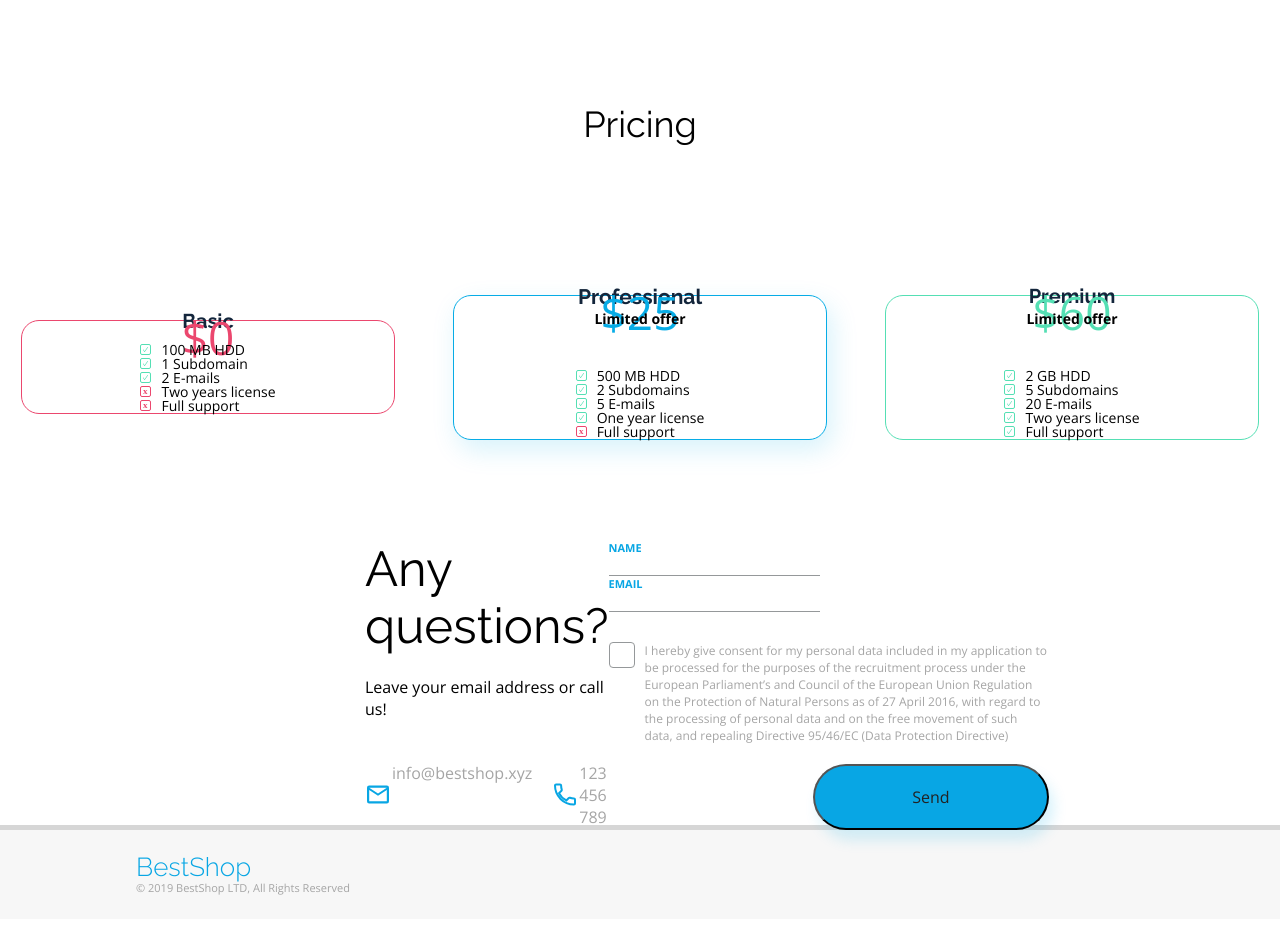
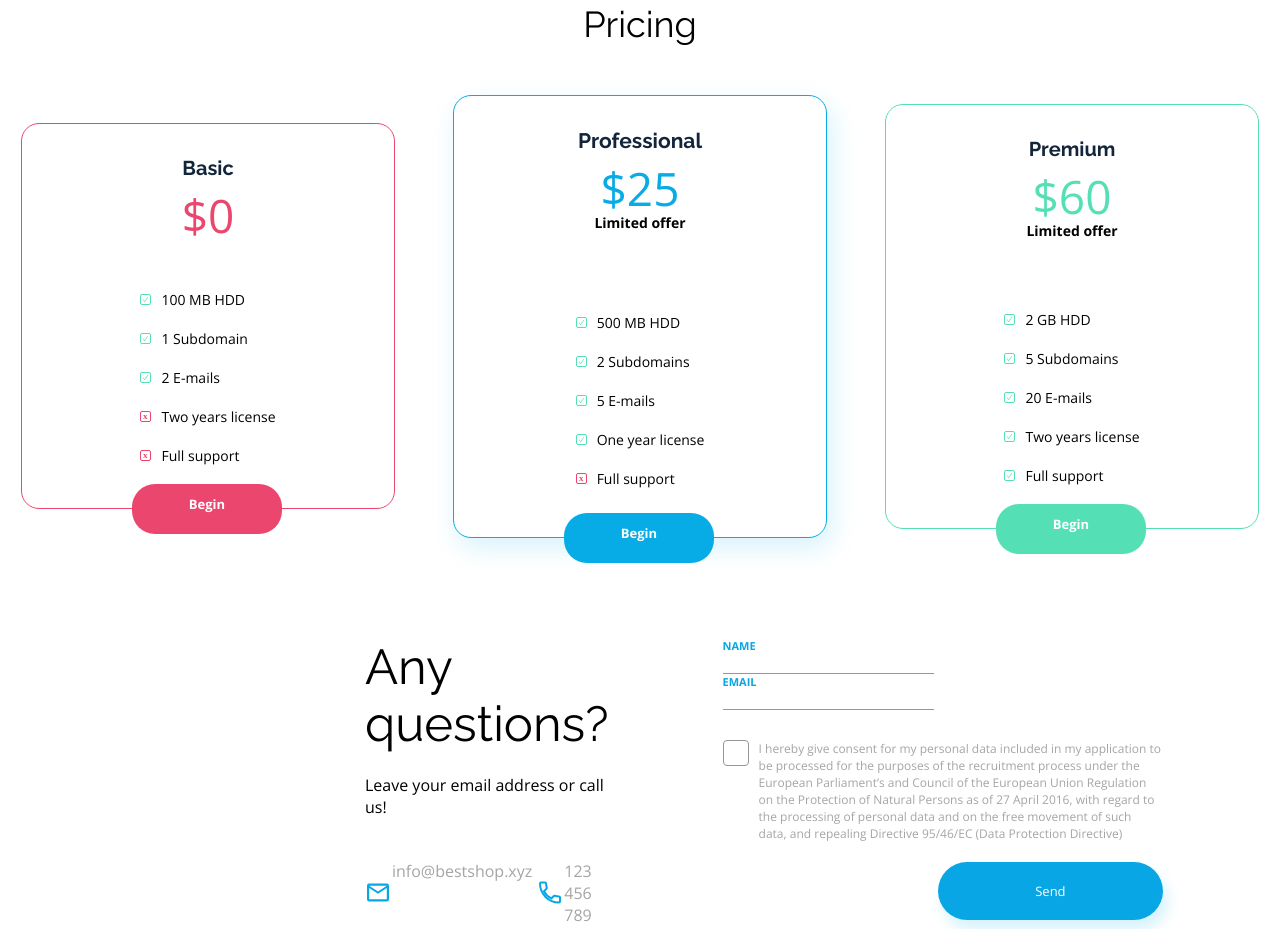
Before and after one commit to Emilia062/BestShop_project, a plain HTML site: page index.html in a window 1280 px wide. Shown: the part 3053-3982 px from the top of the page. Drawn offline with nearby package versions, Linux system fonts and the light colour scheme.

Commit message:
final_version
HTML/CSS. Final version of website.

```diff
--- a/css/style.css
+++ b/css/style.css
@@ -321,7 +321,7 @@
     flex-direction: column;
     justify-content: center;
     align-items: center;
-    margin: 100px 0;
+    padding: 100px 180px;
 }
 
 .pricing__title{
@@ -329,7 +329,6 @@
     color: rgba(0, 0, 0, 1);
     font-size: 36px;
     text-align: center;
-    margin-top: 100px;
     line-height: 42px;
     padding-bottom: 50px;
 }
@@ -338,18 +337,17 @@
     display: flex;
     justify-content: center;
     align-items: center;
-    margin-top: 100px;
 }
 
 .pricing__box{
     border-radius: 18px;
     background-color: var(--white);
     width: 372px;
-    /*height: 500px;*/
     display: flex;
     flex-direction: column;
     align-items: center;
-    /*position: relative;*/
+    flex-shrink: 0;
+    position: relative;
 }
 
 .pricing__box--basic{
@@ -370,10 +368,11 @@
     font-size: 20px;
     font-family: var(--raleway);
     font-weight: 700;
-    line-height: 1px;
     color: rgba(19, 37, 59, 1);
     padding-bottom: 14px;
+    padding-top: 34px;
 }
+
 .title--professional{
     font-size: 21px;
 }
@@ -382,7 +381,6 @@
     font-family: var(--open-sans);
     font-size: 46px;
     font-weight: 300;
-    line-height: 2px;
     padding-bottom: 5px;
 }
 
@@ -403,8 +401,24 @@
     font-family: var(--raleway);
     font-weight: 700;
     font-size: 12px;
-    line-height: 1px;
-    padding-bottom: 50px;
+    margin-bottom: 50px;
+}
+
+.text--litlle--professional{
+    margin-bottom: 61px;
+}
+
+.pricing__boxes span{
+    margin-bottom: 50px;
+}
+
+.items--basic,
+.items--premium{
+    padding-bottom: 20px;
+}
+
+.items--professional{
+    padding-bottom: 26px;
 }
 
 .pricing__text{
@@ -412,8 +426,8 @@
     font-size: 14px;
     color: rgba(0, 0, 0, 1);
     align-items: center;
+    padding-bottom: 25px;
 }
-
 
 .pricing--checked::before{
     content: url("../assets/checkmark-1.svg");
@@ -439,21 +453,24 @@
     text-align: center;
     margin: 0 auto;
     position: absolute;
-    bottom: 36px;
-    left: 87px;
 }
 
 .begin--basic{
     background-color: var(--red-btn);
+    bottom: -26px;
+    left: 110px;
 }
 
 .begin--professional{
     background-color: var(--blue-btn);
-    margin-bottom: 155px;
+    bottom: -26px;
+    left: 110px;
 }
 
 .begin--premium{
     background-color: var(--green-btn);
+    bottom: -26px;
+    left: 110px;
 }
 
 /*FORM*/
@@ -508,7 +525,7 @@ form{
 }
 
 .data--mail{
-    padding-right: 20px;
+    padding-right: 5px;
 }
 
 .checkbox{
@@ -568,6 +585,7 @@ form{
 }
 
 button{
+    border: none;
     text-decoration: none;
     display: inline-block;
     background-color: var(--blue);
--- a/index.html
+++ b/index.html
@@ -5,8 +5,8 @@
     <meta name="viewport"
           content="width=device-width, user-scalable=no, initial-scale=1.0, maximum-scale=1.0, minimum-scale=1.0">
     <meta http-equiv="X-UA-Compatible" content="ie=edge">
+    <link rel="stylesheet" href="css/reset.css">
     <link rel= "stylesheet" href="css/style.css">
-    <link rel="stylesheet" href="css/reset.css">
     <link rel="preconnect" href="https://fonts.googleapis.com">
     <link rel="preconnect" href="https://fonts.gstatic.com" crossorigin>
     <link href="https://fonts.googleapis.com/css2?family=Open+Sans:wght@300;400;700&display=swap" rel="stylesheet">
@@ -113,7 +113,7 @@
             <div class="box__title">Basic</div>
             <div class="price price--basic">$0</div>
             <span></span>
-            <ul class="pricing--items">
+            <ul class="pricing--items items--basic">
             <li><div class="pricing__text pricing--checked">100 MB HDD</div></li>
             <li><div class="pricing__text pricing--checked">1 Subdomain</div></li>
             <li><div class="pricing__text pricing--checked">2 E-mails</div></li>
@@ -125,8 +125,8 @@
         <div class="pricing__box pricing__box--professional">
             <div class="box__title title--professional">Professional</div>
             <div class="price price--professional">$25</div>
-            <div class="pricing__text text--litlle">Limited offer</div>
-            <ul class="pricing-items">
+            <div class="pricing__text text--litlle text--litlle--professional">Limited offer</div>
+            <ul class="pricing-items items--professional">
                 <li><div class="pricing__text pricing--checked">500 MB HDD</div></li>
                 <li><div class="pricing__text pricing--checked">2 Subdomains</div></li>
                 <li><div class="pricing__text pricing--checked">5 E-mails</div></li>
@@ -139,7 +139,7 @@
             <div class="box__title">Premium</div>
             <div class="price price--premium">$60</div>
             <div class="pricing__text text--litlle">Limited offer</div>
-            <ul class="pricing-items">
+            <ul class="pricing-items items--premium">
                 <li><div class="pricing__text pricing--checked">2 GB HDD</div></li>
                 <li><div class="pricing__text pricing--checked">5 Subdomains</div></li>
                 <li><div class="pricing__text pricing--checked">20 E-mails</div></li>
```
